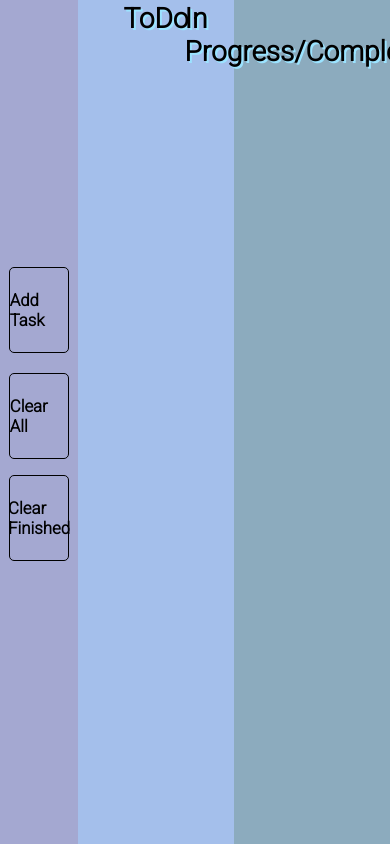
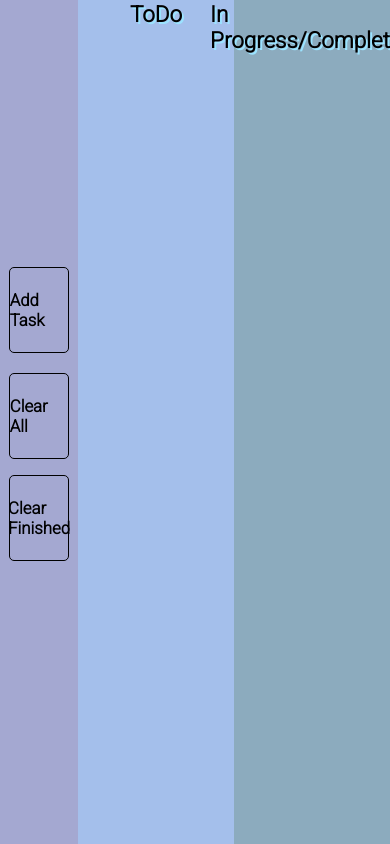
Before and after one commit to mwojd/verySimpleToDoList, a plain HTML site: page index.html in a window 390 px wide. Drawn offline with Linux system fonts and the light colour scheme.

Commit message:
last commit broke the responsivness  of the titles, fixed here

```diff
--- a/css/main.css
+++ b/css/main.css
@@ -166,4 +166,11 @@ head, body, button, p {
     font-weight: bold;
     margin: 1.25%;
     text-shadow: 2px 2px .5px #9be3ff;
-}
+
+    @media (max-width: 768px) {
+      font-size: 2em;
+    }
+    @media (max-width: 480px) {
+      margin: 0.75%;
+    }
+  }
```
